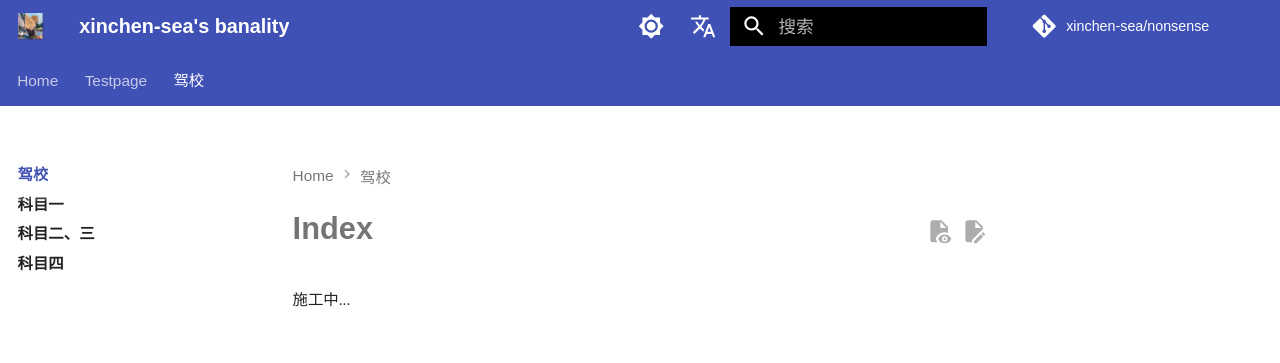
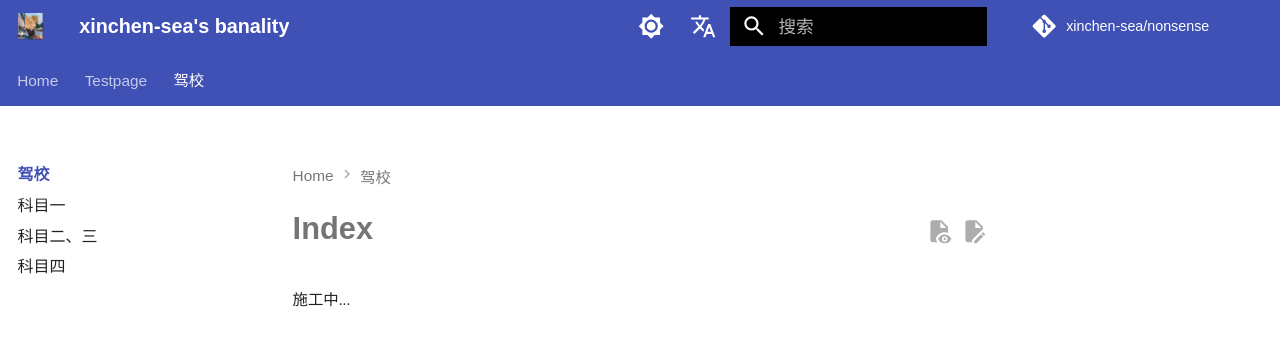
Before and after one commit to xinchen-sea/xinchen-sea.github.io, an MkDocs documentation site: the page built from docs/drivinglicense/index.md, in a window 1280 px wide. Shown: the top 363 px of the page. Built offline with MkDocs 1.6.1 and Material for MkDocs 9.7.7, drawn with Linux system fonts in a browser that asks for light colours; some web fonts are replaced; plug-ins that fetch from the network failed and are left out; comment, search, counter and statistics services are not loaded.

Commit message:
Update fonts.css

```diff
--- a/docs/assets/css/fonts.css
+++ b/docs/assets/css/fonts.css
@@ -94,16 +94,20 @@
 
 /* 设置主导航栏字体 */
 .md-nav__list a {
-    font-family: 'Times New Roman', 'SimSun', sans-serif;
-    font-weight: 600;
+    font-family: 'Times New Roman', 'fzxbsjt', sans-serif;
+    font-size: 16px; /* 设置字体大小 */
 }
 
 /* 设置当前激活项的字体 */
 .md-nav__list a.is-active {
-    font-family: 'Times New Roman', 'SimSun', sans-serif;
+    font-family: 'Times New Roman', 'fzxbsjt', sans-serif;
+    font-size: 18px; /* 设置字体大小 */
+    color: red; /* 例如，改变激活项的字体颜色 */
+    font-weight: bold; /* 使激活项的字体加粗 */
 }
 
 /* 设置侧边栏次级导航栏字体 */
 .md-sidebar--secondary .md-nav__list a {
-    font-family: 'Times New Roman', 'SimSun', sans-serif;
+    font-family: 'Times New Roman', 'fzxbsjt', sans-serif;
+    font-size: 14px; /* 设置字体大小 */
 }
```
